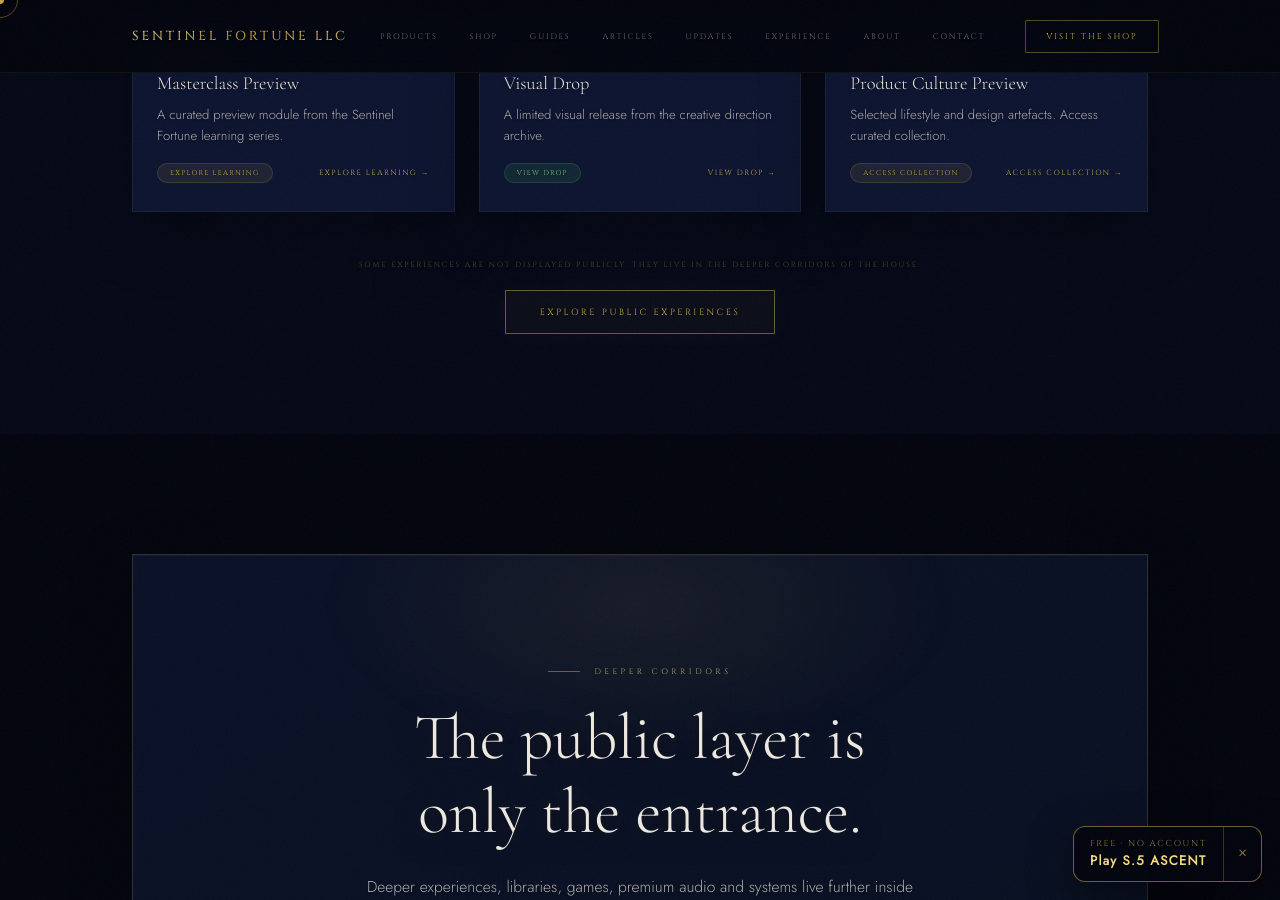
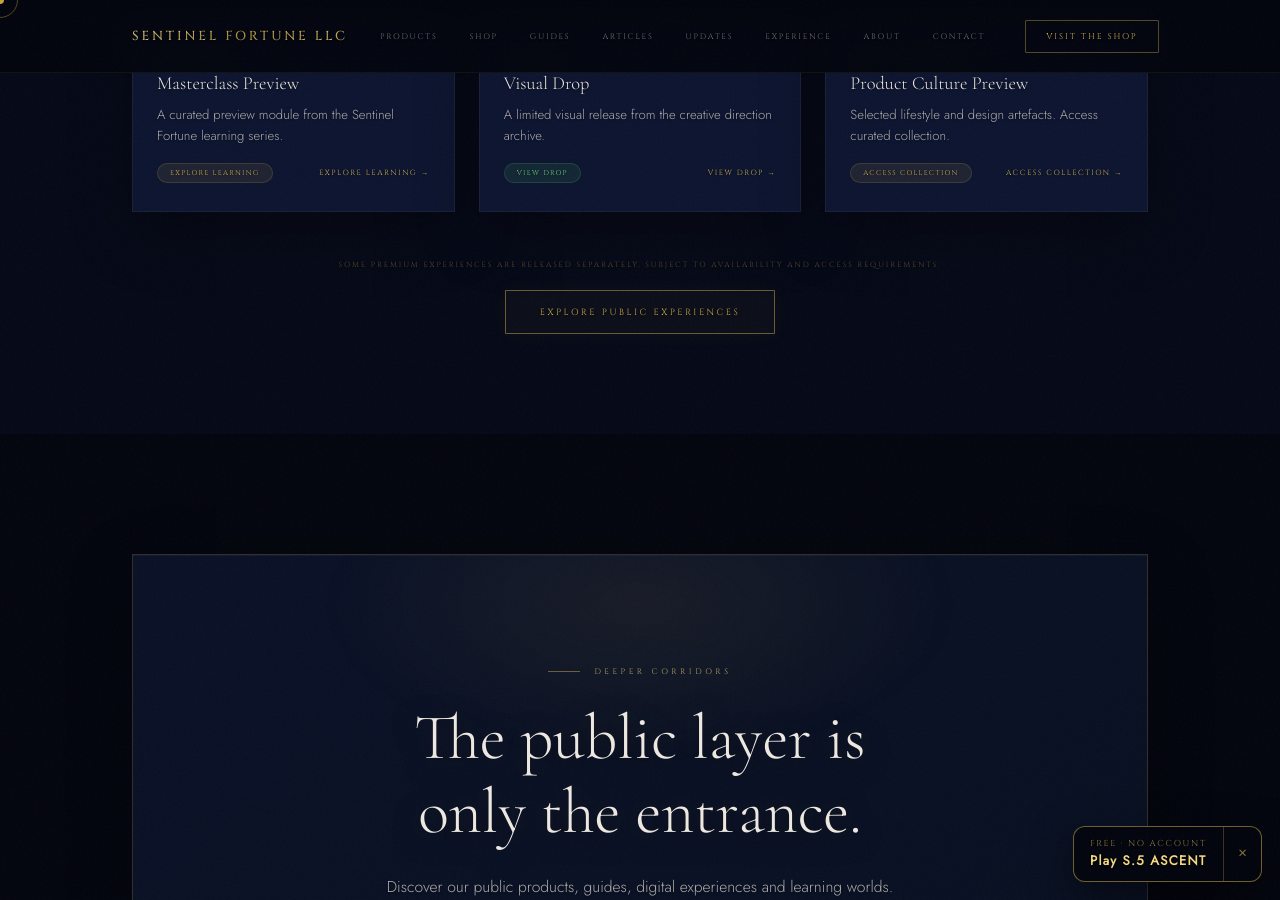
Before and after one commit to Sentinelfortune/sentinelfortune, a Jekyll site: the page built from index.html, in a window 1280 px wide and 900 px high, scrolled down 7731 px. Built offline with Jekyll 4.4.1, drawn with Linux system fonts in a browser that asks for light colours; some of the changed text lies outside the part shown.

Commit message:
Clarify private access entitlements and public world availability

```diff
--- a/index.html
+++ b/index.html
@@ -1110,9 +1110,7 @@ body > div[style*="position:fixed"] a:hover{
     <div class="stag reveal">The House</div>
     <h2 class="sh reveal">Public Universe</h2>
     <p class="sp reveal">Sentinel Fortune operates under one master domain, sentinelfortune.com.
-      Seven specialized identities are accessible through their official subdomains as their products and
-      experiences continue to develop. These domains are accessible — the addresses below are where each
-      one will live.</p>
+      Seven specialized worlds are accessible through their official Sentinel Fortune subdomains. Explore each world directly; individual offerings launch as they become ready.</p>
     <div class="univ-grid" id="univGrid">
       <!-- Rendered by JS -->
     </div>
@@ -1128,7 +1126,7 @@ body > div[style*="position:fixed"] a:hover{
     <p class="sp reveal">The house is always in motion.</p>
     <div class="drops-row" id="dropsRow"></div>
     <div style="text-align:center;margin-top:48px">
-      <p style="font-family:'Cinzel',Georgia,serif;font-size:7.5px;letter-spacing:.25em;color:rgba(200,168,75,.4);text-transform:uppercase;margin-bottom:20px">Some experiences are not displayed publicly. They live in the deeper corridors of the house.</p>
+      <p style="font-family:'Cinzel',Georgia,serif;font-size:7.5px;letter-spacing:.25em;color:rgba(200,168,75,.4);text-transform:uppercase;margin-bottom:20px">Some premium experiences are released separately, subject to availability and access requirements.</p>
       <a href="https://public.sentinelfortune.com/products/" target="_blank" rel="noopener noreferrer" class="btn btn-line">Explore Public Experiences</a>
     </div>
   </div>
@@ -1143,14 +1141,12 @@ body > div[style*="position:fixed"] a:hover{
       <div class="stag" style="justify-content:center">Deeper Corridors</div>
       <h2 class="gate-h">The public layer is<br/>only the entrance.</h2>
       <p class="gate-p">
-        Deeper experiences, libraries, games, premium audio and systems live further inside the
-        house. The shop and the written work are open to everyone; for the rest, our public product catalog is one
-        way to keep in touch, and email is another.
+        Discover our public products, guides, digital experiences and learning worlds. Purchases are handled through the official Shop when an offer is available. Paid memberships and private access require a separately verified entitlement; voluntary support does not unlock access.
       </p>
       <a href="https://public.sentinelfortune.com/products/" target="_blank" rel="noopener noreferrer" class="btn btn-gold btn-xl">Explore Public Experiences</a>
       <p class="gate-note">
-        Or write to <a href="mailto:contact@sentinelfortune.com" style="color:inherit">contact@sentinelfortune.com</a>.<br/>
-Neither is required to buy anything — the shop needs no account and no introduction.
+        For partnership or access inquiries, write to <a href="mailto:contact@sentinelfortune.com" style="color:inherit">contact@sentinelfortune.com</a>.<br/>
+No membership is required for standalone Shop purchases — the shop needs no account and no introduction.
       </p>
     </div>
   </div>
```
